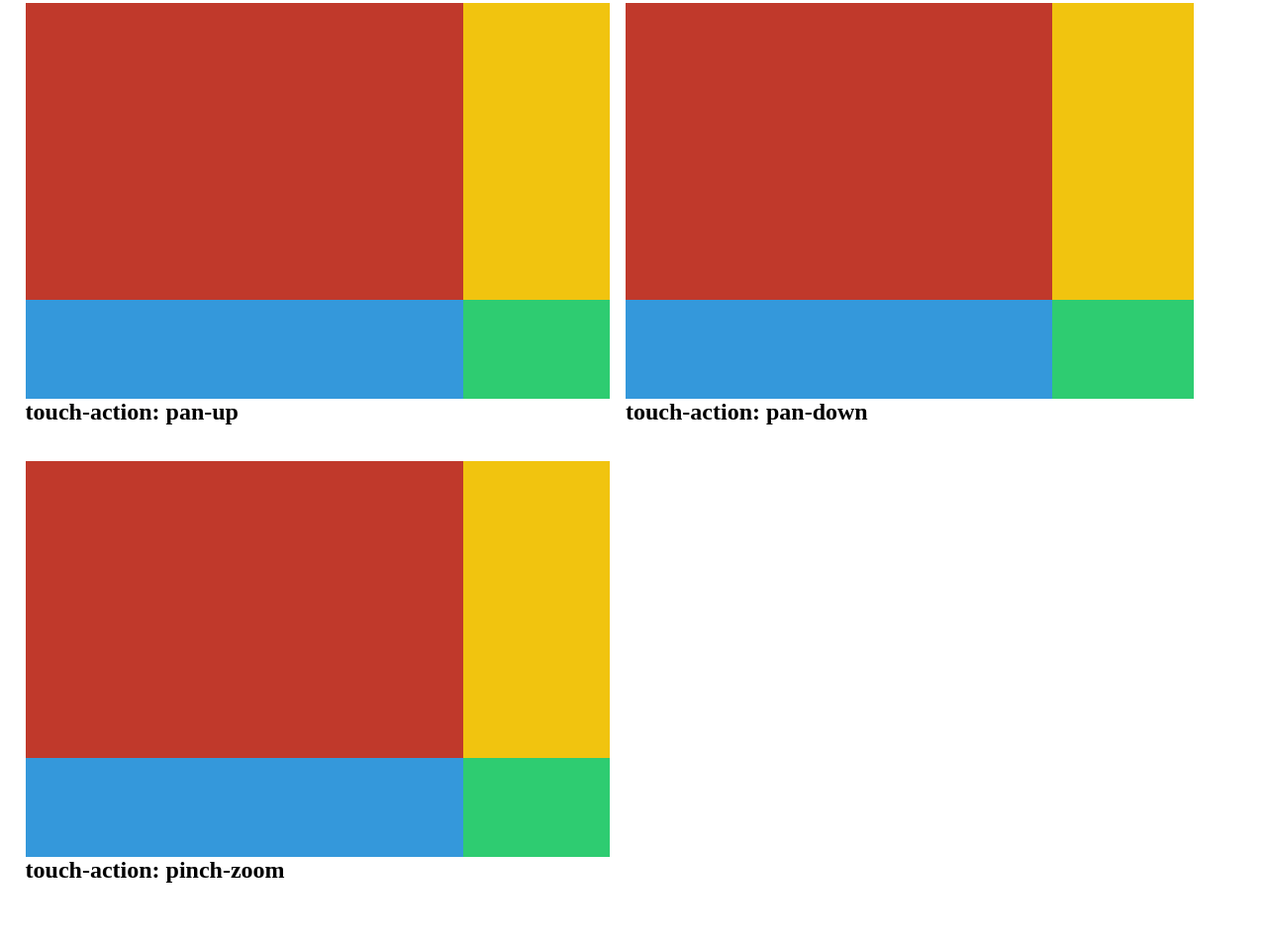
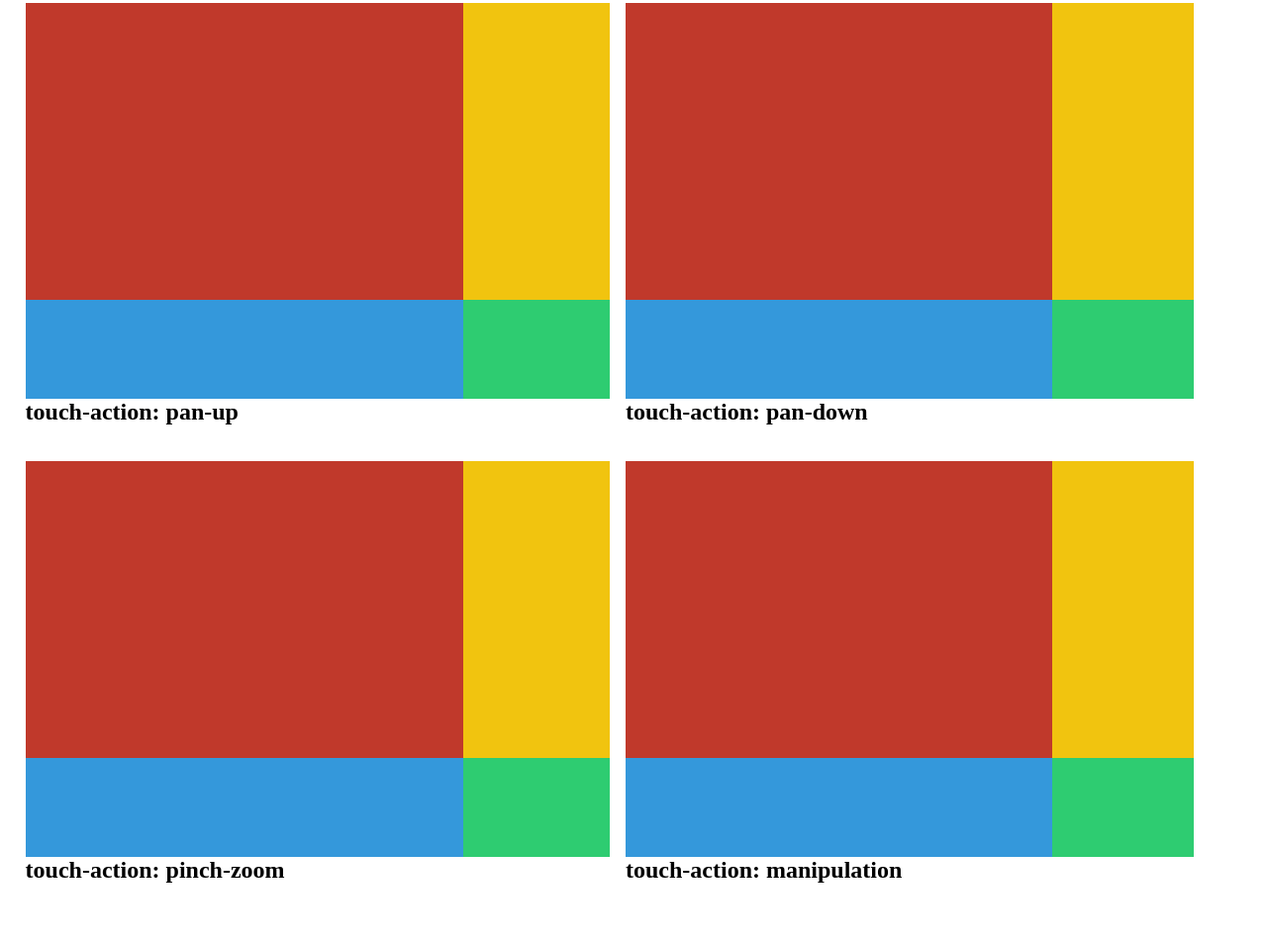
Before and after one commit to huijing/touch-action, a website: page index.html in a window 1280 px wide. Shown: the part 1481-2435 px from the top of the page at 99% size. Drawn offline with Linux system fonts and the light colour scheme.

Commit message:
Add manipulation value

```diff
--- a/index.html
+++ b/index.html
@@ -98,6 +98,14 @@
       </div>
       <h2>touch-action: pinch-zoom</h2>
     </section>
+
+    <section>
+      <div class="container manipulation">
+      <div></div>
+      <div></div>
+      </div>
+      <h2>touch-action: manipulation</h2>
+    </section>
   </main>
 </body>
 
```
